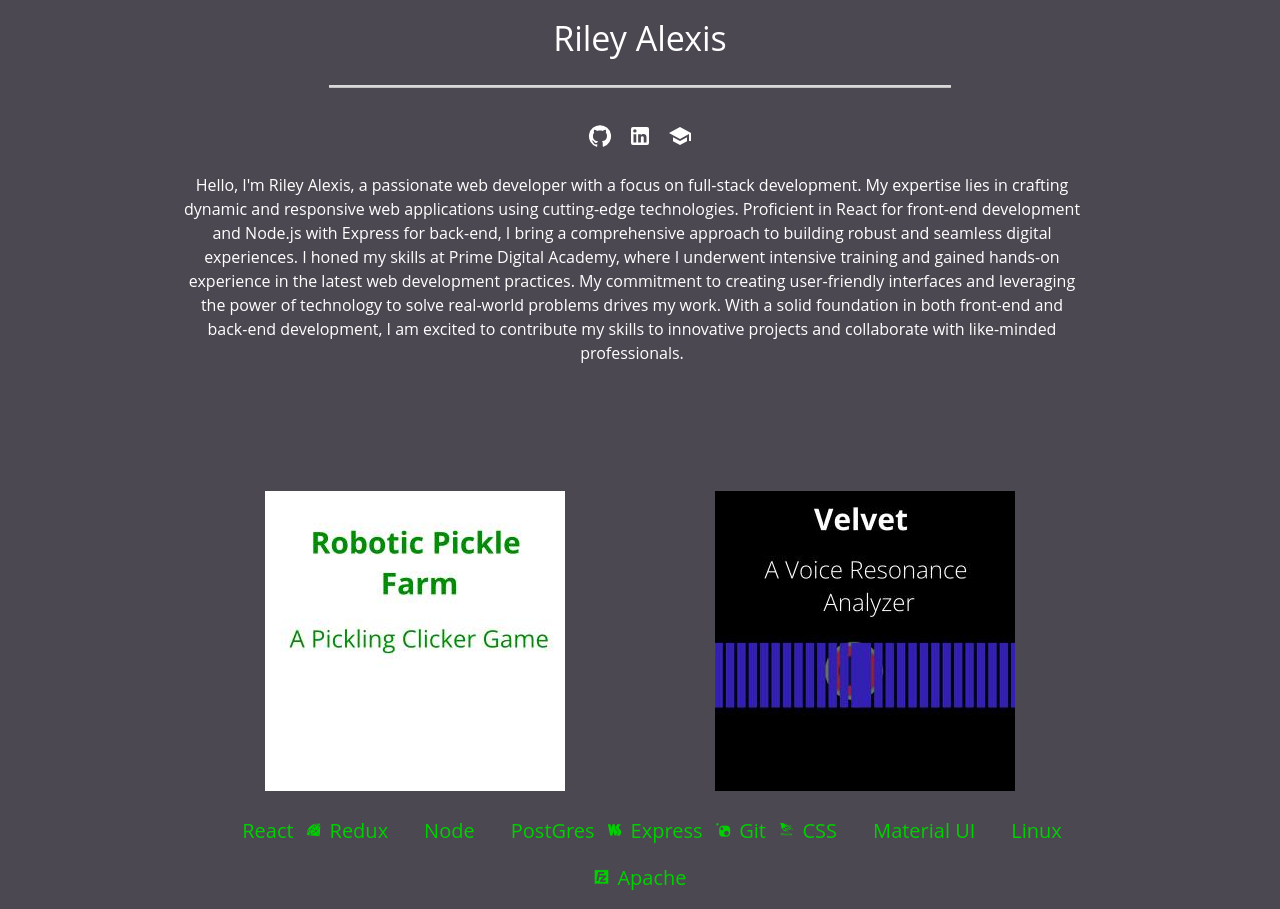
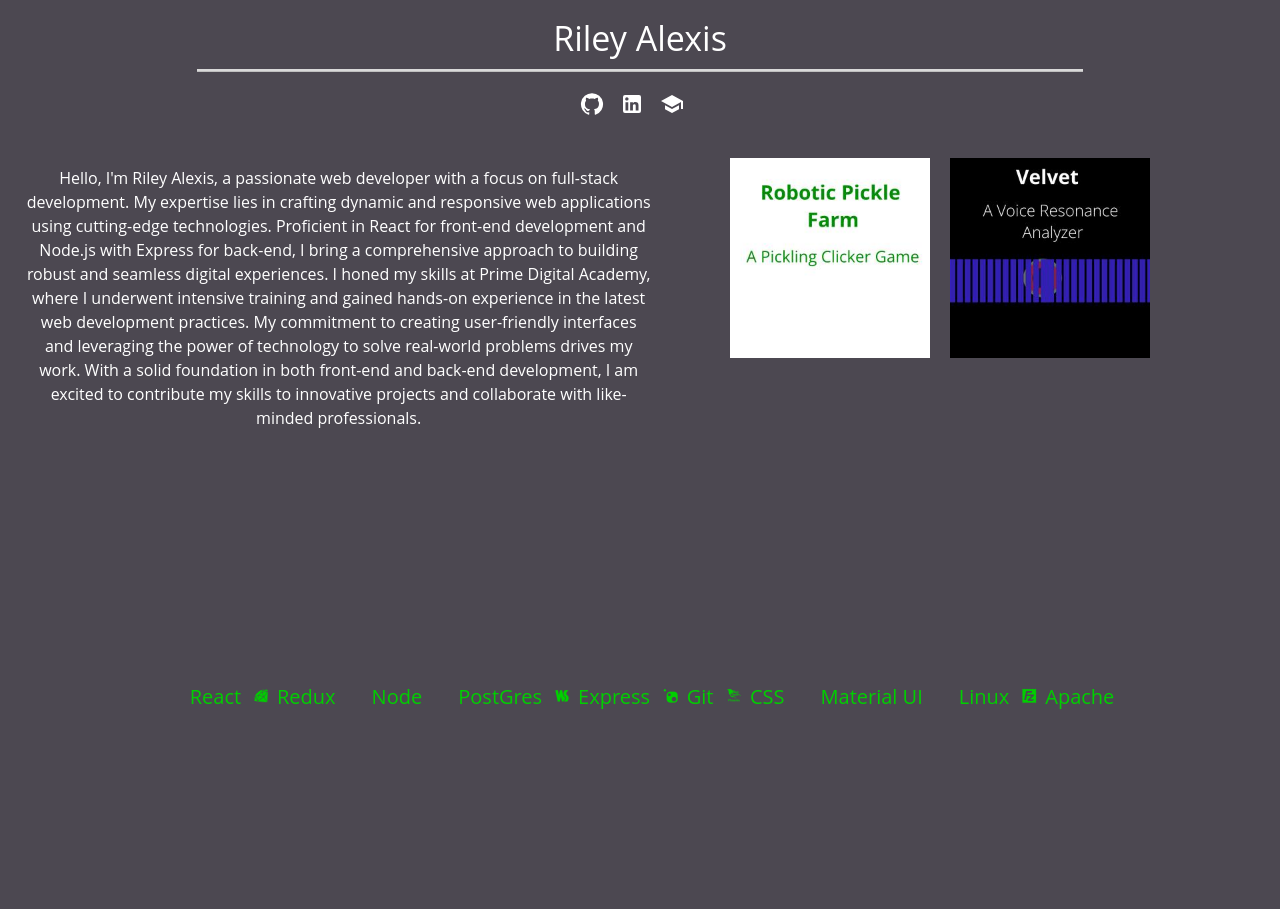
Before and after one commit to RileyAlexis/portfolio, a React (Create React App) app: page / in a window 1280 px wide. After the commit the page ends 800 px from the top, so only its background shows below. Built offline with nearby package versions, Linux system fonts and the light colour scheme.

Commit message:
layout complete

```diff
--- a/src/App.js
+++ b/src/App.js
@@ -20,6 +20,7 @@ import Stacks from './components/Stacks';
 
 //Themes
 import { lightDefault } from './themes/defaultLight';
+import AppsPage from './components/AppsPage';
 
 function App() {
   const [currentTheme, setCurrentTheme] = useState(lightDefault);
@@ -45,52 +46,42 @@ function App() {
     console.log('Target:', target, 'Page:', page);
   }
 
-  const handleMouseOver = (page) => {
-    console.log(page);
-    setShowPara(page);
-  }
-
-  const handleMouseOut = () => {
-    setShowPara('bio');
-  }
-
   return (
     <ThemeProvider theme={lightDefault}>
       <center>
-        <Box maxWidth={'70%'} style={{ padding: '0px', margin: '0px' }}>
-          <Stack spacing={2} justifyContent={"center"} alignItems={"center"}>
+        <Box maxWidth={'100%'} style={{ padding: '0px', margin: '0px' }}>
+          <Grid container spacing={2} justifyContent={'space-around'}>
+            <Grid item xs={12}>
               <TitleBar changePage={changePage} />
               <Divider style={{ padding: '1px', width: `${boxWidth}` }} />
-            {/* <Navigation changePage={changePage} page={page} isSmallScreen={isSmallScreen} /> */}
+            </Grid>
+            <center>
+              <Grid item xs={12}>
                 <AboutLinks />
-          </Stack>
+              </Grid>
+            </center>
+          </Grid>
 
-          <Grid container spacing={2} justifyContent={"space-around"} alignItems={"center"}>
+          <Grid container spacing={2} justifyContent={"space-around"}>
+            <Grid container item md={6} maxHeight={'75%'} style={{ padding: '5px', marginTop: '20px', overflow: 'scroll' }}>
+              <Grid item>
+                <AboutPara showPara={showPara} />
+              </Grid>
+            </Grid>
 
-            <Grid item component={AboutPara} xs={12} showPara={showPara} />
-            <Grid item xs={12} sm={6} onMouseOver={() => handleMouseOver('pickles')} onMouseOut={handleMouseOut}>
-              <DisplayApp
-                image={"./assets/screens/roboticpicklefarm.jpg"}
-                source={"https://github.com/RileyAlexis/roboticPickleFarm"}
-                setShowPara={setShowPara}
-              />
+            <Grid container item md={5} gap={2}>
+              <AppsPage setShowPara={setShowPara} page={page} showPara={showPara} />
+
             </Grid>
-            <Grid item xs={12} sm={6} onMouseOver={() => handleMouseOver('velvet')} onMouseOut={handleMouseOut}>
-              <DisplayApp
-                image={"./assets/screens/velvet.jpg"}
-                source={"https://github.com/RileyAlexis/Velvet"}
-                setShowPara={setShowPara}
-              />
           </Grid>
+
+
+
           <Grid item xs={12}>
             <Stacks />
           </Grid>
-            {page === 'artist' &&
-              <Grid container direction={"row"} justifyContent={"center"}>
-                <Artist />
-              </Grid>
-            }
-          </Grid>
+
+
         </Box>
       </center>
     </ThemeProvider >
--- a/src/components/AboutLinks.jsx
+++ b/src/components/AboutLinks.jsx
@@ -1,4 +1,4 @@
-import { Toolbar, IconButton, Typography, Paper } from '@mui/material';
+import { Toolbar, IconButton, Typography, Paper, Stack } from '@mui/material';
 import GitHubIcon from '@mui/icons-material/GitHub';
 import LinkedInIcon from '@mui/icons-material/LinkedIn';
 import SchoolIcon from '@mui/icons-material/School';
@@ -25,7 +25,6 @@ function AboutLinks() {
         {/* <Typography variant="h6">Prime Digital Academy</Typography> */}
 
       </Toolbar>
-
     </Paper>
   )
 }
--- a/src/components/AboutPara.jsx
+++ b/src/components/AboutPara.jsx
@@ -5,7 +5,7 @@ function AboutPara({ showPara }) {
     return (
         <Paper elevation={0}>
             {showPara === 'bio' &&
-                < Typography textAlign={"center"} variant="body1" style={{ height: '300px', overflow: 'hidden' }}>
+                < Typography textAlign={"center"} variant="body1" style={{ height: '500px', overflow: 'hidden' }}>
                     Hello, I'm Riley Alexis, a passionate web developer with a focus on full-stack development.
                     My expertise lies in crafting dynamic and responsive web applications using cutting-edge technologies. Proficient in React
                     for front-end development and Node.js with Express for back-end, I bring a comprehensive approach to building robust and seamless
@@ -17,25 +17,20 @@ function AboutPara({ showPara }) {
 
             {
                 showPara === 'pickles' &&
-                <Typography textAlign={"center"} variant="body1" style={{ height: '300px', overflow: 'hidden' }}>
-                    Robotic Pickle Farm is a an iterative, clicker or idle game where players grow cucumbers to make pickles. The eventual goal is to make 2.8 trillion
-                    pickles(roughly equal to the global output of planet Earth). Players can use pickles to purchase robots to automate the processes and upgrades to
-                    make them run faster. Clicker games are exponential in that using only the starting resources it would take approximately 20 billion years to reach
-                    the goal. With upgrades and automation the goal can be reached in about 16 hours.
-                    I chose to build a game instead of a simple CRUD application to challenge myself to learn the ins and outs of React and Redux. Robotic Pickle
-                    Farm must not only read and write data from a Postgres database, but also must parse and run various calculations on that data up to twice per
-                    second. Given the exponential numbers involved various performance enhancements were required in order to win the game without slowing or crashing
-                    the player's browser. One of the simplest was to reformat large numbers to decimals(ex: 10,000,000,000 shows as 10.00 B), while another replaced
-                    objects with integers to reduce the number of loops.
-                    The design of the game engine required careful syncing with the React and Redux cycle. Maintaining the immutable state in Redux and a correctly
-                    updated DOM required copying state to mutable variables in order to run calculations and then updating state after the cycle completes. In
-                    this way data dependent on previous calculations maintains integrity.
+                <Typography textAlign={"center"} variant="body1" style={{ height: '500px', overflow: 'scroll' }}>
+
+                    Robotic Pickle Farm is a an iterative, clicker or idle game where players grow cucumbers to make pickles. The eventual goal is to make 2.8 trillion pickles(roughly equal to the global output of planet Earth). Players can use pickles to purchase robots to automate the processes and upgrades to make them run faster.
+
+                    I chose to build a game instead of a simple CRUD application to challenge myself to learn the ins and outs of React and Redux. Robotic Pickle Farm must not only read and write data from a Postgres database, but also must parse and run various calculations on that data up to twice per second. Given the exponential numbers involved various performance enhancements were required in order to win the game without slowing or crashing the player’s browser. One of the simplest was to reformat large numbers to decimals(ex: 10,000,000,000 shows as 10.00 B), while another replaced objects with integers to reduce the number of loops.
+
+                    The design of the game engine required careful syncing with the React and Redux cycle. Maintaining the immutable state in Redux and a correctly updated DOM required copying state to mutable variables in order to run calculations and then updating state after the cycle completes. In this way data dependent on previous calculations maintains integrity.
+
                 </Typography>
             }
 
             {
                 showPara === 'velvet' &&
-                <Typography textAlign={"center"} variant="body1" style={{ height: '300px', overflow: 'hidden' }}>
+                <Typography textAlign={"center"} variant="body1" style={{ height: '500px', overflow: 'hidden' }}>
                     Velvet is an application created early in my education. I was curious about real time audio analysis using javascript and
                     visualizing the audio with HTML canvas. Velvet uses the Web Audio API and Meyda.js to analyze the spectral centroid, also
                     known as resonance or brightness, of a human voice. The intent of this application is to demonstrate a possible tool for speech
--- /dev/null
+++ b/src/components/AppsPage.jsx
@@ -0,0 +1,76 @@
+import { Grid } from "@mui/material";
+import DisplayApp from "./DisplayApp";
+import { useState, useEffect, useRef } from "react";
+
+function AppsPage({ page, setShowPara, showPara }) {
+
+    const grid1Ref = useRef(null);
+    const grid2Ref = useRef(null);
+
+    const applyBorder = {
+        border: '2px solid pink',
+        margin: '0px'
+    }
+    const disableBorder = {
+        border: 'none',
+        margin: '2px'
+    }
+    const [appStyle, setAppStyle] = useState(disableBorder);
+    const [appStyle2, setAppStyle2] = useState(disableBorder);
+
+
+    const handleMouseDown = (event) => {
+        if (grid1Ref.current && grid1Ref.current.contains(event.target)) {
+            setAppStyle(applyBorder);
+            setShowPara('pickles');
+        }
+        if (grid2Ref.current && grid2Ref.current.contains(event.target)) {
+            setAppStyle2(applyBorder);
+            setShowPara('velvet');
+
+        }
+    }
+
+    useEffect(() => {
+        const handleClickAway = (event) => {
+            if (grid1Ref.current && !grid1Ref.current.contains(event.target) && !grid2Ref.current.contains(event.target)) {
+                setAppStyle(disableBorder);
+                setShowPara('bio');
+
+            }
+            if (grid2Ref.current && !grid2Ref.current.contains(event.target) && !grid1Ref.current.contains(event.target)) {
+                setAppStyle2(disableBorder);
+                setShowPara('bio');
+
+            }
+        }
+        document.addEventListener('click', handleClickAway);
+        return () => {
+            document.removeEventListener('click', handleClickAway);
+        }
+
+    });
+
+    return (
+        <>
+            <Grid item onClick={(event) => handleMouseDown(event)}>
+                <Grid item ref={grid1Ref} style={appStyle}>
+                    <DisplayApp
+                        image={"./assets/screens/roboticpicklefarm.jpg"}
+                        source={"https://github.com/RileyAlexis/roboticPickleFarm"}
+                    />
+                </Grid>
+            </Grid>
+            <Grid item onClick={(event) => handleMouseDown(event)}>
+                <Grid item ref={grid2Ref} style={appStyle2}>
+                    <DisplayApp
+                        image={"./assets/screens/velvet.jpg"}
+                        source={"https://github.com/RileyAlexis/Velvet"}
+                    />
+                </Grid>
+            </Grid>
+        </>
+    )
+}
+
+export default AppsPage;
--- a/src/components/DisplayApp.jsx
+++ b/src/components/DisplayApp.jsx
@@ -22,8 +22,8 @@ function DisplayApp({ image, link, source, about }) {
         <div
             style={{
                 position: 'relative',
-                width: '300px',
-                height: '300px',
+                width: '200px',
+                height: '200px',
                 background: `url("${image}") center/cover`,
                 overflow: 'hidden',
             }}
--- a/src/components/Navigation.jsx
+++ b/src/components/Navigation.jsx
@@ -30,17 +30,13 @@ function Navigation({ changePage, page, isSmallScreen }) {
 
         return (
                 <Paper elevation={0} style={{ width: '100%' }}>
-
                         {page !== 'home' &&
-                                <>
-                                        <Button variant={buttonSize} onClick={() => changePage('home')}>
-                                                <Typography variant={typoSize} >
-                                                        Home
-                                                </Typography>
-                                        </Button>
-                                </>
+                                <Button variant={buttonSize} onClick={() => changePage('home')}>
+                                        <Typography variant={typoSize} >
+                                                Home
+                                        </Typography>
+                                </Button>
                         }
-
                         <Button variant={buttonSize} onClick={() => changePage('developer')}>
                                 <Typography variant={typoSize}>
                                         Applications
```
Lines whose indentation alone changed are shown as unchanged.
